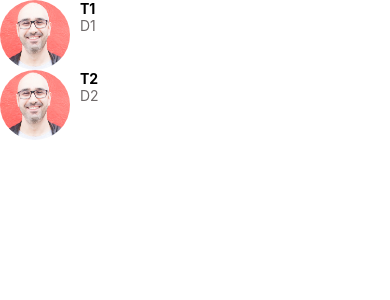
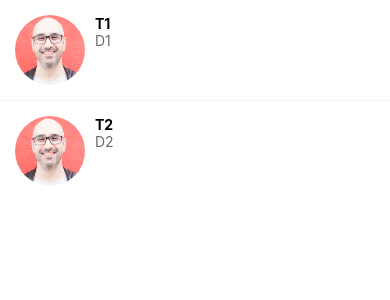
Before and after one commit to RicardoMorato/DoneWithIt, a React Native app: screen / in a window 390 px wide. Shown: the top 300 px of the page. Built offline with nearby package versions, Linux system fonts and the light colour scheme.

Commit message:
main(MessagesScreen): Created component ListItemSeparator.

```diff
--- a/src/components/ListItem/styles.js
+++ b/src/components/ListItem/styles.js
@@ -5,6 +5,7 @@ import colors from '../../global/colors';
 const styles = StyleSheet.create({
   container: {
     flexDirection: 'row',
+    padding: 15,
   },
   image: {
     width: 70,
--- /dev/null
+++ b/src/components/ListItemSeparator/ListItemSeparator.js
@@ -0,0 +1,10 @@
+import React from 'react';
+import { View } from 'react-native';
+
+import styles from './styles';
+
+export default function ListItemSeparator() {
+  return (
+    <View style={styles.separator} />
+  );
+}
--- /dev/null
+++ b/src/components/ListItemSeparator/styles.js
@@ -0,0 +1,13 @@
+import { StyleSheet } from 'react-native';
+
+import colors from '../../global/colors';
+
+const styles = StyleSheet.create({
+  separator: {
+    width: '100%',
+    height: 1,
+    backgroundColor: colors.lightGrey,
+  },
+});
+
+export default styles;
--- a/src/global/colors.js
+++ b/src/global/colors.js
@@ -4,4 +4,5 @@ export default {
   black: '#000',
   white: '#fff',
   mediumGrey: '#6e6969',
+  lightGrey: '#f8f4f4',
 };
--- a/src/screens/MessagesScreen/MessagesScreen.js
+++ b/src/screens/MessagesScreen/MessagesScreen.js
@@ -1,9 +1,10 @@
 import React from 'react';
-import { FlatList } from 'react-native';
+import { FlatList, View } from 'react-native';
 
 import styles from './styles';
 import { ListItem } from '../../components/ListItem';
 import { Screen } from '../../components/Screen';
+import ListItemSeparator from '../../components/ListItemSeparator/ListItemSeparator';
 
 // Fictional static data
 const messages = [
@@ -34,6 +35,7 @@ export default function MessagesScreen() {
             image={item.image}
           />
         }
+        ItemSeparatorComponent={ListItemSeparator}
       />
     </Screen>
   );
```
